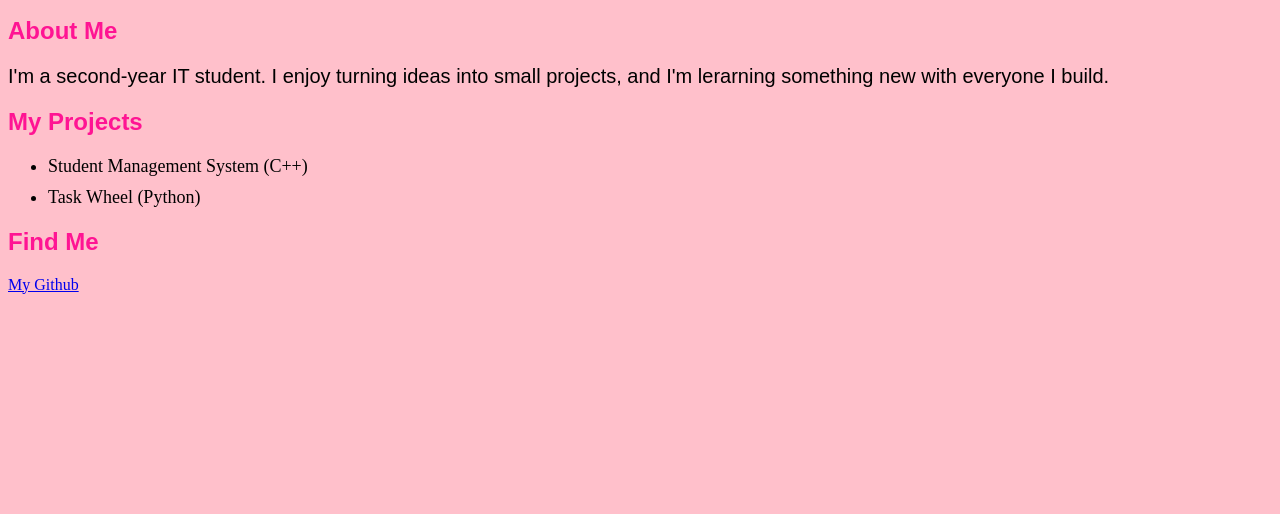
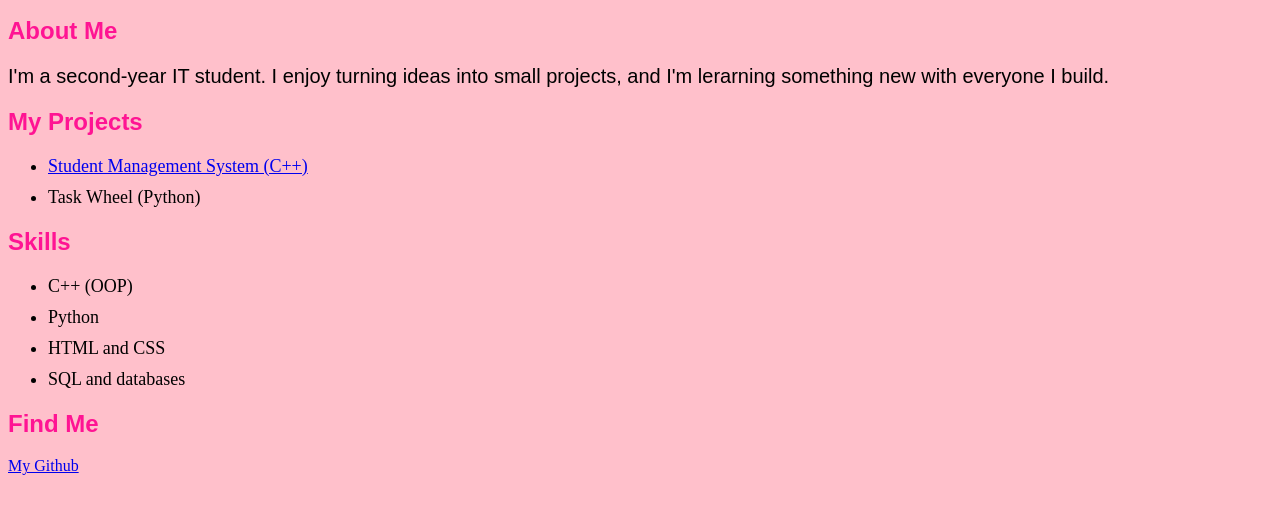
Before and after one commit to yvonneakoth853-ship-it/my-portfolio, a plain HTML site: page index.html in a window 1280 px wide. Shown: the part 106-620 px from the top of the page. Drawn offline with Linux system fonts and the light colour scheme.

Commit message:
Add Skills selection and project link

```diff
--- a/index.html
+++ b/index.html
@@ -11,8 +11,16 @@
     <p>I'm a second-year IT student. I enjoy turning ideas into small projects, and I'm lerarning something new with everyone I build.</p>
     <h2>My Projects</h2>
 <ul>
-    <li>Student Management System (C++)</li>
+    <li><a href="https://github.com/yvonneakoth853-ship-it/Student_Managing_System">Student Management System (C++)</a></li>
     <li>Task Wheel (Python)</li>
+</ul>
+
+<h2>Skills</h2>
+<ul>
+    <li>C++ (OOP)</li>
+    <li>Python</li>
+    <li>HTML and CSS</li>
+    <li>SQL and databases</li>
 </ul>
 
 <h2>Find Me</h2>
```
